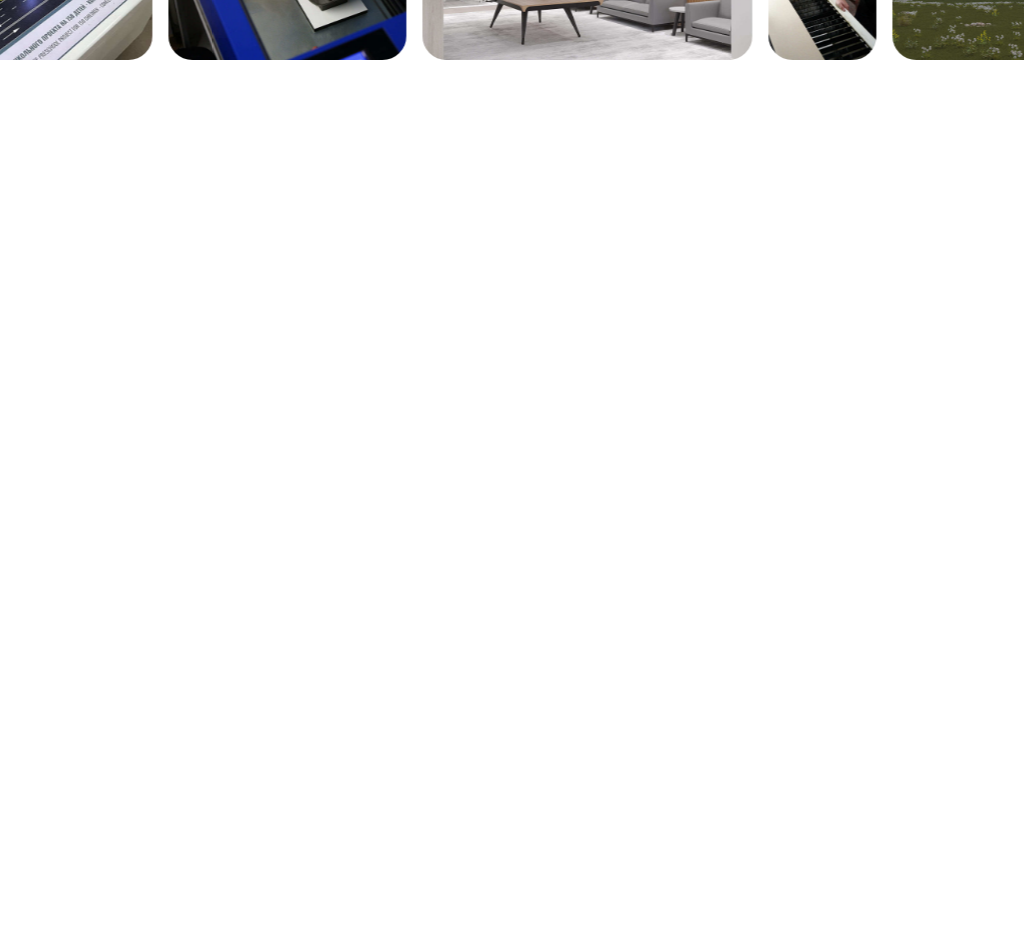
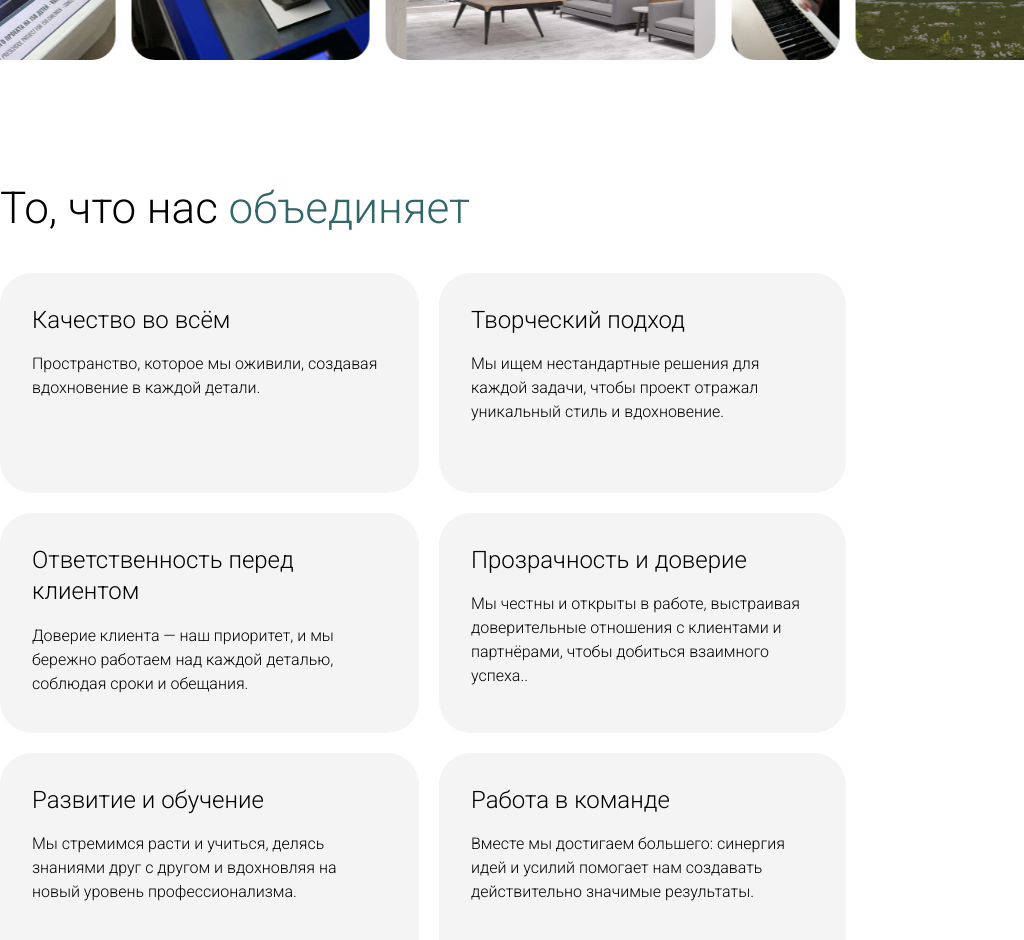
Before and after one commit to HusniddinAyubjonov/amsila-react, a React (Vite) app: page / in a window 1024 px wide. Shown: the part 640-1580 px from the top of the page. Before the commit the page ends 800 px from the top, so only its background shows below. Built offline with nearby package versions, Linux system fonts and the light colour scheme.

Commit message:
added team

```diff
--- a/package.json
+++ b/package.json
@@ -10,6 +10,7 @@
     "preview": "vite preview"
   },
   "dependencies": {
+    "clsx": "^2.1.1",
     "react": "^19.1.1",
     "react-dom": "^19.1.1",
     "react-router-dom": "^7.8.2",
--- a/src/pages/home/Home.tsx
+++ b/src/pages/home/Home.tsx
@@ -1,6 +1,7 @@
 import Navbar from "../../shared/ui/navbar/Navbar";
 import TitleText from "../../shared/ui/titleText/TitleText";
 import Slider from "./slider/Slider";
+import Team from "./team/Team";
 
 export default function Home() {
   return (
@@ -14,6 +15,7 @@ export default function Home() {
         />
       </div>
       <Slider/>
+      <Team/>
     </div>
   );
 }
--- /dev/null
+++ b/src/pages/home/team/Team.tsx
@@ -0,0 +1,65 @@
+import style from "./team.module.css";
+import clsx from "clsx";
+
+interface ITeamText {
+  title: string;
+  description: string;
+}
+
+const TeamText: ITeamText[] = [
+  {
+    title: "Качество во всём",
+    description:
+      "Пространство, которое мы оживили, создавая вдохновение в каждой детали.",
+  },
+
+  {
+    title: "Творческий подход",
+    description:
+      "Мы ищем нестандартные решения для каждой задачи, чтобы проект отражал уникальный стиль и вдохновение.",
+  },
+
+  {
+    title: "Ответственность перед клиентом",
+    description:
+      "Доверие клиента — наш приоритет, и мы бережно работаем над каждой деталью, соблюдая сроки и обещания.",
+  },
+
+  {
+    title: "Прозрачность и доверие",
+    description:
+      "Мы честны и открыты в работе, выстраивая доверительные отношения с клиентами и партнёрами, чтобы добиться взаимного успеха..",
+  },
+
+  {
+    title: "Развитие и обучение",
+    description:
+      "Мы стремимся расти и учиться, делясь знаниями друг с другом и вдохновляя на новый уровень профессионализма.",
+  },
+
+  {
+    title: "Работа в команде",
+    description:
+      "Вместе мы достигаем большего: синергия идей и усилий помогает нам создавать действительно значимые результаты.",
+  },
+];
+
+export default function Team() {
+  return (
+    <div className={style.container}>
+      <div className={style.Teamtext}>
+        <h1>
+          То, что нас <mark>объединяет</mark>
+        </h1>
+      </div>
+      <div className={style.teams}>
+        {TeamText.map((item, index) => (
+          <div className={clsx(style.team, style[`team${index + 1}`])}>
+            <h2>{item.title}</h2>
+            <p>{item.description}</p>
+          </div>
+        ))}
+      </div>
+    </div>
+  );
+}
--- /dev/null
+++ b/src/pages/home/team/team.module.css
@@ -0,0 +1,261 @@
+@import url(/src/index.css);
+
+.Teamtext {
+  padding-top: 60px;
+}
+
+.Teamtext h1 {
+  font-family: Roboto;
+  font-weight: 300;
+  font-style: Light;
+  font-size: 64px;
+  line-height: 130%;
+  letter-spacing: 0%;
+}
+
+.teams {
+  display: flex;
+  flex-wrap: wrap;
+  gap: 24px;
+  margin-top: 40px;
+}
+
+.team {
+  background-color: #f4f4f4;
+  color: #000000;
+  padding: 32px;
+  border-radius: 32px;
+  transition: 0.3s color, background-color 0.3s;
+  cursor: pointer;
+}
+
+.team h2 {
+  font-family: Roboto;
+  font-weight: 300;
+  font-style: Light;
+  font-size: 24px;
+  line-height: 130%;
+  letter-spacing: 0%;
+}
+
+.team p {
+  font-family: Roboto;
+  font-weight: 300;
+  font-style: Light;
+  font-size: 16px;
+  line-height: 150%;
+  letter-spacing: 0%;
+  margin-top: 16px;
+}
+
+.team:hover {
+  background-color: #336667;
+  color: #ffffff;
+}
+
+.team1,
+.team2,
+.team3 {
+  height: 220px;
+}
+
+.team4,
+.team5,
+.team6 {
+  height: 207px;
+}
+
+.team1 {
+  width: 319px;
+}
+
+.team2 {
+  width: 341px;
+}
+
+.team3 {
+  width: 419px;
+}
+
+.team4 {
+  width: 407px;
+}
+
+.team5 {
+  width: 341px;
+}
+
+.team6 {
+  width: 331px;
+}
+
+@media (min-width: 769px) and (max-width: 1024px) {
+  .Teamtext h1 {
+    font-size: 44px;
+  }
+  .teams {
+    display: flex;
+    flex-wrap: wrap;
+    gap: 20px;
+    margin-top: 36px;
+  }
+
+  .team {
+    background-color: #f4f4f4;
+    color: #000000;
+    padding: 32px;
+    border-radius: 32px;
+    transition: 0.3s color, background-color 0.3s;
+    cursor: pointer;
+  }
+
+  .team h2 {
+    font-size: 24px;
+  }
+
+  .team p {
+    font-size: 16px;
+    margin-top: 16px;
+  }
+
+  .team:hover {
+    background-color: #336667;
+    color: #ffffff;
+  }
+
+  .team1,
+  .team2,
+  .team3 {
+    height: 220px;
+  }
+
+  .team4,
+  .team5,
+  .team6 {
+    height: 220px;
+  }
+
+  .team1 {
+    width: 419px;
+  }
+
+  .team2 {
+    width: 407px;
+  }
+
+  .team3 {
+    width: 419px;
+  }
+
+  .team4 {
+    width: 407px;
+  }
+
+  .team5 {
+    width: 419px;
+  }
+
+  .team6 {
+    width: 407px;
+  }
+}
+
+@media (min-width: 481px) and (max-width: 768px) {
+  .Teamtext h1 {
+    font-size: 36px;
+  }
+
+  .teams {
+    display: flex;
+    flex-wrap: wrap;
+    gap: 20px;
+    margin-top: 36px;
+  }
+
+  .team {
+    background-color: #f4f4f4;
+    color: #000000;
+    padding: 32px;
+    border-radius: 32px;
+    transition: 0.3s color, background-color 0.3s;
+    cursor: pointer;
+  }
+
+  .team h2 {
+    font-size: 24px;
+  }
+
+  .team p {
+    font-size: 16px;
+    margin-top: 16px;
+  }
+
+  .team:hover {
+    background-color: #336667;
+    color: #ffffff;
+  }
+
+  .team1,
+  .team2,
+  .team3 {
+    width: 100%;
+    height: auto;
+  }
+
+  .team4,
+  .team5,
+  .team6 {
+    width: 100%;
+    height: auto;
+  }
+}
+
+@media (max-width: 480px) {
+  .Teamtext h1 {
+    font-size: 36px;
+  }
+
+  .teams {
+    display: flex;
+    flex-wrap: wrap;
+    gap: 20px;
+    margin-top: 36px;
+  }
+
+  .team {
+    background-color: #f4f4f4;
+    color: #000000;
+    padding: 32px;
+    border-radius: 32px;
+    transition: 0.3s color, background-color 0.3s;
+    cursor: pointer;
+  }
+
+  .team h2 {
+    font-size: 24px;
+  }
+
+  .team p {
+    font-size: 16px;
+    margin-top: 16px;
+  }
+
+  .team:hover {
+    background-color: #336667;
+    color: #ffffff;
+  }
+
+  .team1,
+  .team2,
+  .team3 {
+    width: 100%;
+    height: auto;
+  }
+
+  .team4,
+  .team5,
+  .team6 {
+    width: 100%;
+    height: auto;
+  }
+}
```
Also changed, not shown: 1 other file (tests, documents, lock files or other folders).
